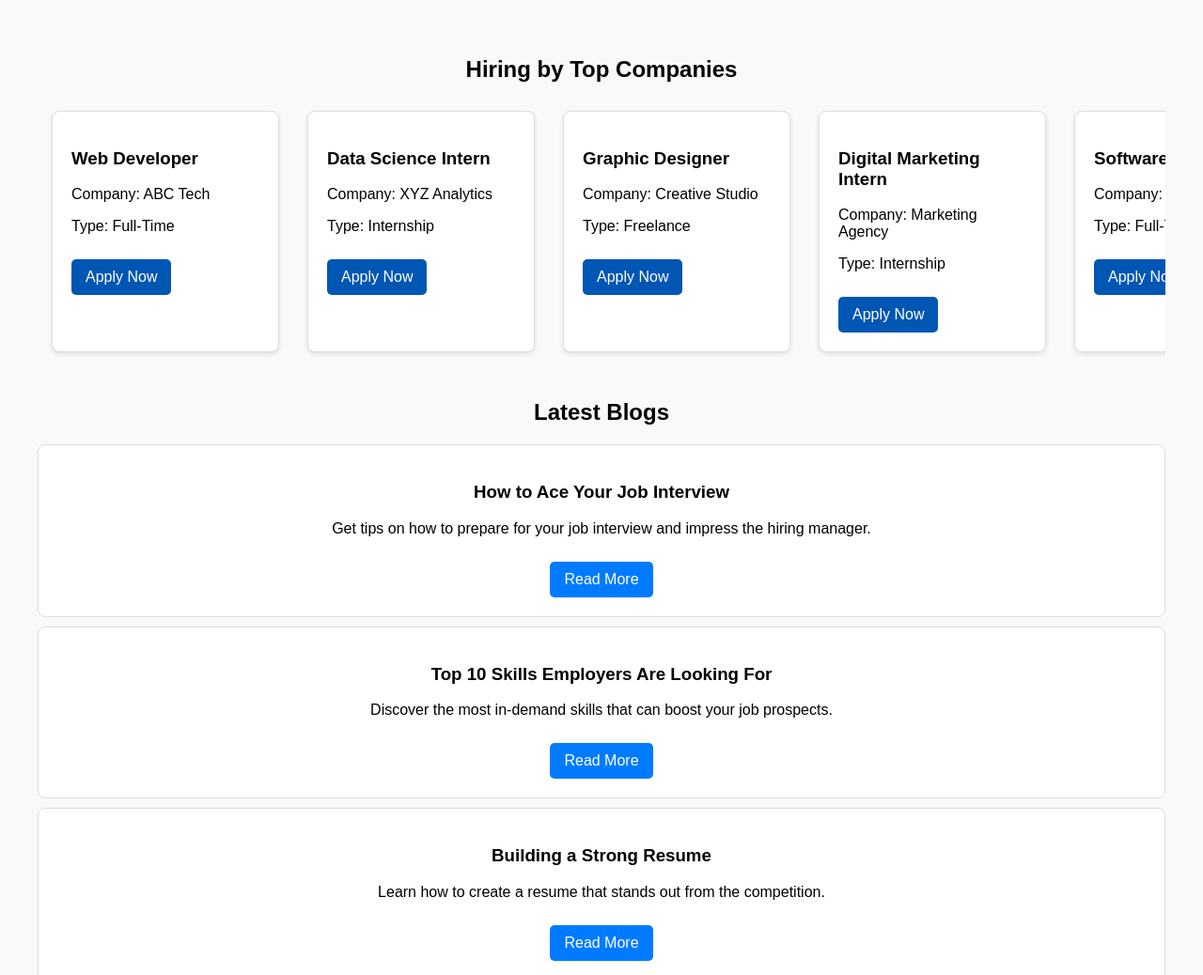
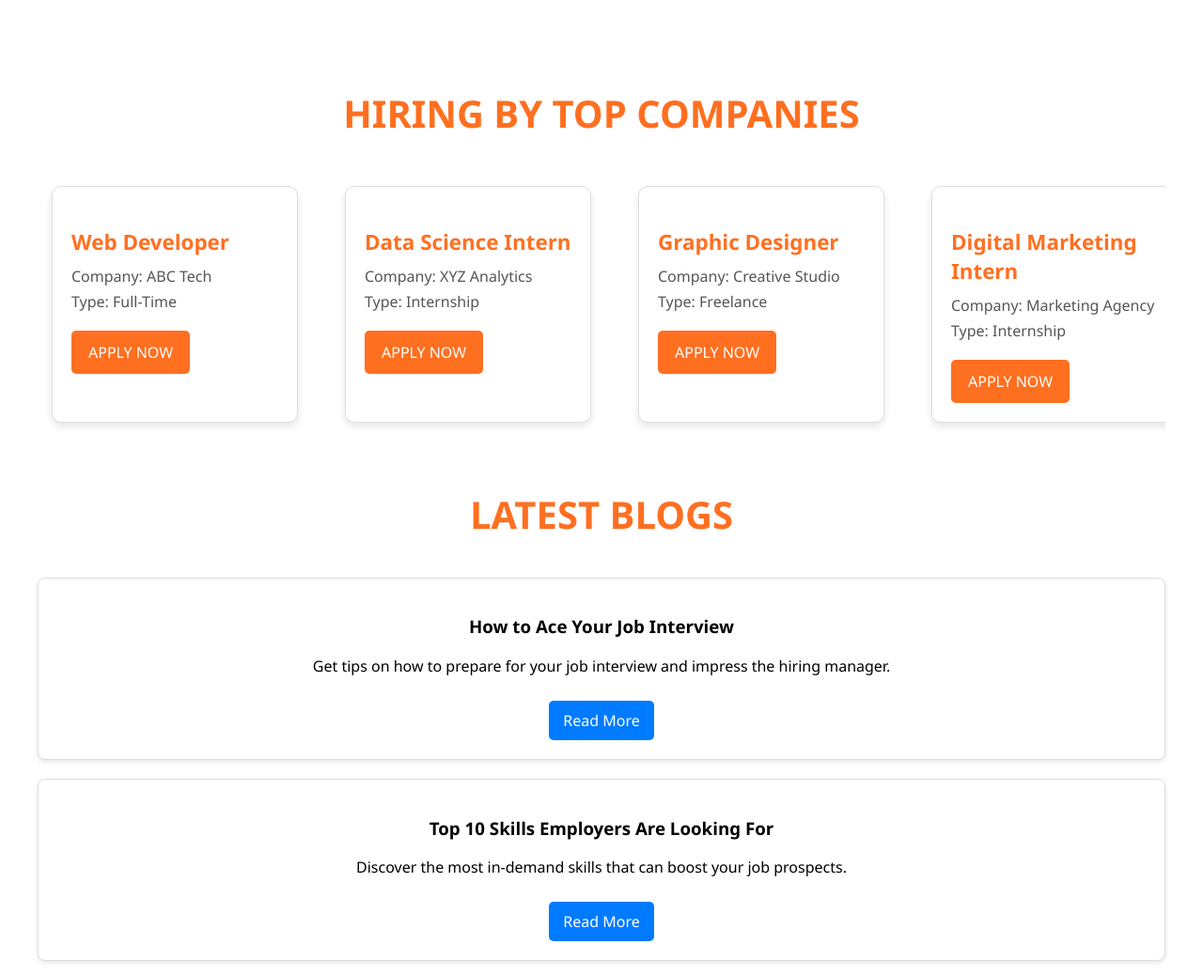
Before and after one commit to SAMluci666/Podosphere_Official, a plain HTML site: page pages/Hiring.html in a window 1280 px wide. Shown: the top 1038 px of the page at 94% size. Drawn offline with Linux system fonts and the light colour scheme.

Commit message:
make fixes in hiring page

```diff
--- a/css/hiring.css
+++ b/css/hiring.css
@@ -0,0 +1,186 @@
+:root {
+    /* --primary-color: #EB6E00; */
+    --primary-color: #eb6e00;
+    --primary-color-highlight: #4a90e2;
+    --primary-white-highlight: #ffffff;
+    --secondary-color: #000000;
+    /*for buttons*/
+
+    --bs-body-bg: #FBF0F6;
+    --bs-body-font-family: 'Montserrat', sans-serif;
+    --accent-color: #333333;
+    --text-color: #333333;
+    /*for readablility*/
+}
+body {
+    font-family: 'Segoe UI', Tahoma, Geneva, Verdana, sans-serif;
+    margin: 0;
+    padding: 0;
+    background-color: #f4f6f9;
+}
+
+.hiring-section {
+    padding: 60px 20px;
+    background-color: #ffffff;
+    /* border-top: 5px solid #ff6f20; Orange accent */
+}
+
+.container {
+    max-width: 1200px;
+    margin: 0 auto;
+    padding: 0 15px;
+}
+
+h2 {
+    text-align: center;
+    color: #ff6f20; /* Orange */
+    font-size: 2.5em;
+    margin-bottom: 40px;
+    text-transform: uppercase; /* Make it more attractive */
+}
+
+/* Job Cards Section */
+.card-container {
+    display: flex;
+    gap: 20px;
+    overflow-x: auto;
+    padding: 10px 0;
+    scrollbar-width: thin; /* For Firefox */
+    -ms-overflow-style: none; /* For IE and Edge */
+}
+
+.card-container::-webkit-scrollbar {
+    display: none; /* For Chrome, Safari */
+}
+
+.card {
+    flex: 0 0 auto;
+    width: 220px;
+    padding: 20px;
+    margin: 0 15px;
+    background-color: #fff;
+    border: 1px solid #ddd;
+    border-radius: 10px;
+    box-shadow: 0 4px 8px rgba(0, 0, 0, 0.1);
+    transition: transform 0.3s ease, box-shadow 0.3s ease, background-color 0.3s ease, color 0.3s ease;
+}
+
+.card:hover {
+    transform: translateY(-5px);
+    box-shadow: 0 6px 12px rgba(0, 0, 0, 0.2);
+    background-color: #000; /* Change background to black on hover */
+    color: #fff; /* Change text color to white on hover */
+}
+
+.card h3 {
+    color: #ff6f20; /* Orange */
+    font-size: 1.4em;
+    margin-bottom: 10px;
+}
+
+.card p {
+    color: #555;
+    font-size: 1em;
+    margin: 5px 0;
+}
+
+.card p:hover{
+    background-color: #000;
+    color: white;
+}
+
+.apply-button {
+    display: inline-block;
+    margin-top: 15px;
+    padding: 12px 18px;
+    background-color: #ff6f20; /* Orange */
+    color: white;
+    font-size: 1em;
+    text-decoration: none;
+    border-radius: 5px;
+    transition: background-color 0.3s ease, transform 0.3s ease;
+    text-transform: uppercase; /* Make it stand out */
+}
+
+.apply-button:hover {
+    background-color: #e65c17; /* Darker orange */
+    transform: scale(1.05);
+}
+
+/* Blogs Section */
+.blogging-section {
+    margin-top: 60px;
+    text-align: center;
+}
+
+.blogging-section h2 {
+    font-size: 2.5em;
+    color: #ff6f20; /* Orange */
+}
+
+.blog-card {
+    background-color: white;
+    border: 1px solid #ddd;
+    border-radius: 8px;
+    padding: 20px;
+    margin: 20px 0;
+    box-shadow: 0 2px 5px rgba(0, 0, 0, 0.1);
+    transition: transform 0.3s ease, box-shadow 0.3s ease;
+}
+
+.blog-card:hover {
+    transform: translateY(-5px);
+    box-shadow: 0 6px 12px rgba(0, 0, 0, 0.2);
+}
+
+.read-more {
+    display: inline-block;
+    margin-top: 10px;
+    padding: 10px 15px;
+    background-color: #007bff; /* Blue for contrast */
+    color: white;
+    text-decoration: none;
+    border-radius: 5px;
+    transition: background-color 0.3s ease;
+}
+
+.read-more:hover {
+    background-color: #0056b3;
+}
+
+/* Responsive Design */
+@media (max-width: 768px) {
+    h2 {
+        font-size: 2em;
+    }
+
+    .card-container {
+        display: grid;
+        grid-template-columns: repeat(auto-fit, minmax(200px, 1fr));
+        gap: 20px;
+        overflow-x: hidden;
+    }
+
+    .card {
+        width: auto;
+    }
+}
+@media (max-width: 600px) {
+    .card {
+        width: 150px; /* Adjust card width for smaller screens */
+    }
+
+    .apply-button, .read-more {
+        font-size: 14px; /* Adjust button size for smaller screens */
+    }
+}
+@media (max-width: 480px) {
+    .card {
+        width: 100%;
+    }
+
+    .apply-button,
+    .read-more {
+        font-size: 0.9em;
+    }
+}
--- a/pages/Hiring.html
+++ b/pages/Hiring.html
@@ -5,120 +5,8 @@
     <meta charset="UTF-8">
     <meta name="viewport" content="width=device-width, initial-scale=1.0">
     <title>Hiring Section</title>
-    <link rel="stylesheet" href="styles.css">
-    <style>
-        /* Add your CSS styles here */
-
-        body {
-            font-family: Arial, sans-serif;
-            margin: 0;
-            padding: 0;
-            background-color: #f0f0f0;
-        }
-
-        .hiring-section {
-            padding: 40px 20px;
-            background-color: #f9f9f9;
-        }
-
-        .container {
-            max-width: 1200px;
-            margin: 0 auto;
-        }
-
-        h2 {
-            text-align: center;
-            margin-bottom: 20px;
-        }
-
-        .card-container {
-            display: flex;
-            overflow-x: auto; /* Enables horizontal scrolling */
-            padding: 10px 0;
-            scrollbar-width: thin; /* Firefox */
-            -ms-overflow-style: none; /* Internet Explorer and Edge */
-        }
-
-        .card-container::-webkit-scrollbar {
-            display: none; /* Safari and Chrome */
-        }
-
-        .card {
-            flex: 0 0 auto; /* Prevents card from shrinking */
-            width: 200px; /* Set a fixed width for each card */
-            margin: 0 15px;
-            padding: 20px;
-            background-color: white;
-            border: 1px solid #ddd;
-            border-radius: 8px;
-            box-shadow: 0 2px 5px rgba(0, 0, 0, 0.1);
-            transition: box-shadow 0.3s ease;
-        }
-
-        .card:hover {
-            box-shadow: 0 4px 10px rgba(0, 0, 0, 0.2);
-        }
-
-        .apply-button {
-            display: inline-block;
-            margin-top: 10px;
-            padding: 10px 15px;
-            background-color: #0056b3;
-            color: white;
-            text-decoration: none;
-            border-radius: 5px;
-            transition: background-color 0.3s ease;
-        }
-
-        .apply-button:hover {
-            background-color: #004494;
-        }
-
-        .blogging-section {
-            margin-top: 40px;
-            text-align: center;
-        }
-
-        .blog-card {
-            background-color: white;
-            border: 1px solid #ddd;
-            border-radius: 8px;
-            padding: 20px;
-            margin: 10px 0;
-            transition: box-shadow 0.3s ease;
-        }
-
-        .blog-card:hover {
-            box-shadow: 0 4px 10px rgba(0, 0, 0, 0.2);
-        }
-
-        .read-more {
-            display: inline-block;
-            margin-top: 10px;
-            padding: 10px 15px;
-            background-color: #007bff;
-            color: white;
-            text-decoration: none;
-            border-radius: 5px;
-            transition: background-color 0.3s ease;
-        }
-
-        .read-more:hover {
-            background-color: #0056b3;
-        }
-
-        @media (max-width: 600px) {
-            .card {
-                width: 150px; /* Adjust card width for smaller screens */
-            }
-
-            .apply-button, .read-more {
-                font-size: 14px; /* Adjust button size for smaller screens */
-            }
-        }
-    </style>
+    <link rel="stylesheet" href="../css/hiring.css">
 </head>
-
 <body>
     <section class="hiring-section">
         <div class="container">
--- a/pages/hiring.css
+++ /dev/null
@@ -1,164 +0,0 @@
-/* General Styles */
-body {
-    font-family: 'Segoe UI', Tahoma, Geneva, Verdana, sans-serif;
-    margin: 0;
-    padding: 0;
-    background-color: #f4f6f9;
-}
-
-.hiring-section {
-    padding: 60px 20px;
-    background-color: #ffffff;
-    border-top: 5px solid #ff6f20; /* Orange accent */
-}
-
-.container {
-    max-width: 1200px;
-    margin: 0 auto;
-    padding: 0 15px;
-}
-
-h2 {
-    text-align: center;
-    color: #ff6f20; /* Orange */
-    font-size: 2.5em;
-    margin-bottom: 40px;
-    text-transform: uppercase; /* Make it more attractive */
-}
-
-/* Job Cards Section */
-.card-container {
-    display: flex;
-    gap: 20px;
-    overflow-x: auto;
-    padding: 10px 0;
-    scrollbar-width: thin; /* For Firefox */
-    -ms-overflow-style: none; /* For IE and Edge */
-}
-
-.card-container::-webkit-scrollbar {
-    display: none; /* For Chrome, Safari */
-}
-
-.card {
-    flex: 0 0 auto;
-    width: 220px;
-    padding: 20px;
-    background-color: #fff;
-    border: 1px solid #ddd;
-    border-radius: 10px;
-    box-shadow: 0 4px 8px rgba(0, 0, 0, 0.1);
-    transition: transform 0.3s ease, box-shadow 0.3s ease, background-color 0.3s ease, color 0.3s ease;
-}
-
-.card:hover {
-    transform: translateY(-5px);
-    box-shadow: 0 6px 12px rgba(0, 0, 0, 0.2);
-    background-color: #000; /* Change background to black on hover */
-    color: #fff; /* Change text color to white on hover */
-}
-
-.card h3 {
-    color: #ff6f20; /* Orange */
-    font-size: 1.4em;
-    margin-bottom: 10px;
-}
-
-.card p {
-    color: #555;
-    font-size: 1em;
-    margin: 5px 0;
-}
-
-.card p:hover{
-    background-color: #000;
-    color: white;
-}
-
-.apply-button {
-    display: inline-block;
-    margin-top: 15px;
-    padding: 12px 18px;
-    background-color: #ff6f20; /* Orange */
-    color: white;
-    font-size: 1em;
-    text-decoration: none;
-    border-radius: 5px;
-    transition: background-color 0.3s ease, transform 0.3s ease;
-    text-transform: uppercase; /* Make it stand out */
-}
-
-.apply-button:hover {
-    background-color: #e65c17; /* Darker orange */
-    transform: scale(1.05);
-}
-
-/* Blogs Section */
-.blogging-section {
-    margin-top: 60px;
-    text-align: center;
-}
-
-.blogging-section h2 {
-    font-size: 2.5em;
-    color: #ff6f20; /* Orange */
-}
-
-.blog-card {
-    background-color: white;
-    border: 1px solid #ddd;
-    border-radius: 8px;
-    padding: 20px;
-    margin: 20px 0;
-    box-shadow: 0 2px 5px rgba(0, 0, 0, 0.1);
-    transition: transform 0.3s ease, box-shadow 0.3s ease;
-}
-
-.blog-card:hover {
-    transform: translateY(-5px);
-    box-shadow: 0 6px 12px rgba(0, 0, 0, 0.2);
-}
-
-.read-more {
-    display: inline-block;
-    margin-top: 10px;
-    padding: 10px 15px;
-    background-color: #007bff; /* Blue for contrast */
-    color: white;
-    text-decoration: none;
-    border-radius: 5px;
-    transition: background-color 0.3s ease;
-}
-
-.read-more:hover {
-    background-color: #0056b3;
-}
-
-/* Responsive Design */
-@media (max-width: 768px) {
-    h2 {
-        font-size: 2em;
-    }
-
-    .card-container {
-        display: grid;
-        grid-template-columns: repeat(auto-fit, minmax(200px, 1fr));
-        gap: 20px;
-        overflow-x: hidden;
-    }
-
-    .card {
-        width: auto;
-    }
-}
-
-@media (max-width: 480px) {
-    .card {
-        width: 100%;
-    }
-
-    .apply-button,
-    .read-more {
-        font-size: 0.9em;
-    }
-}
```
